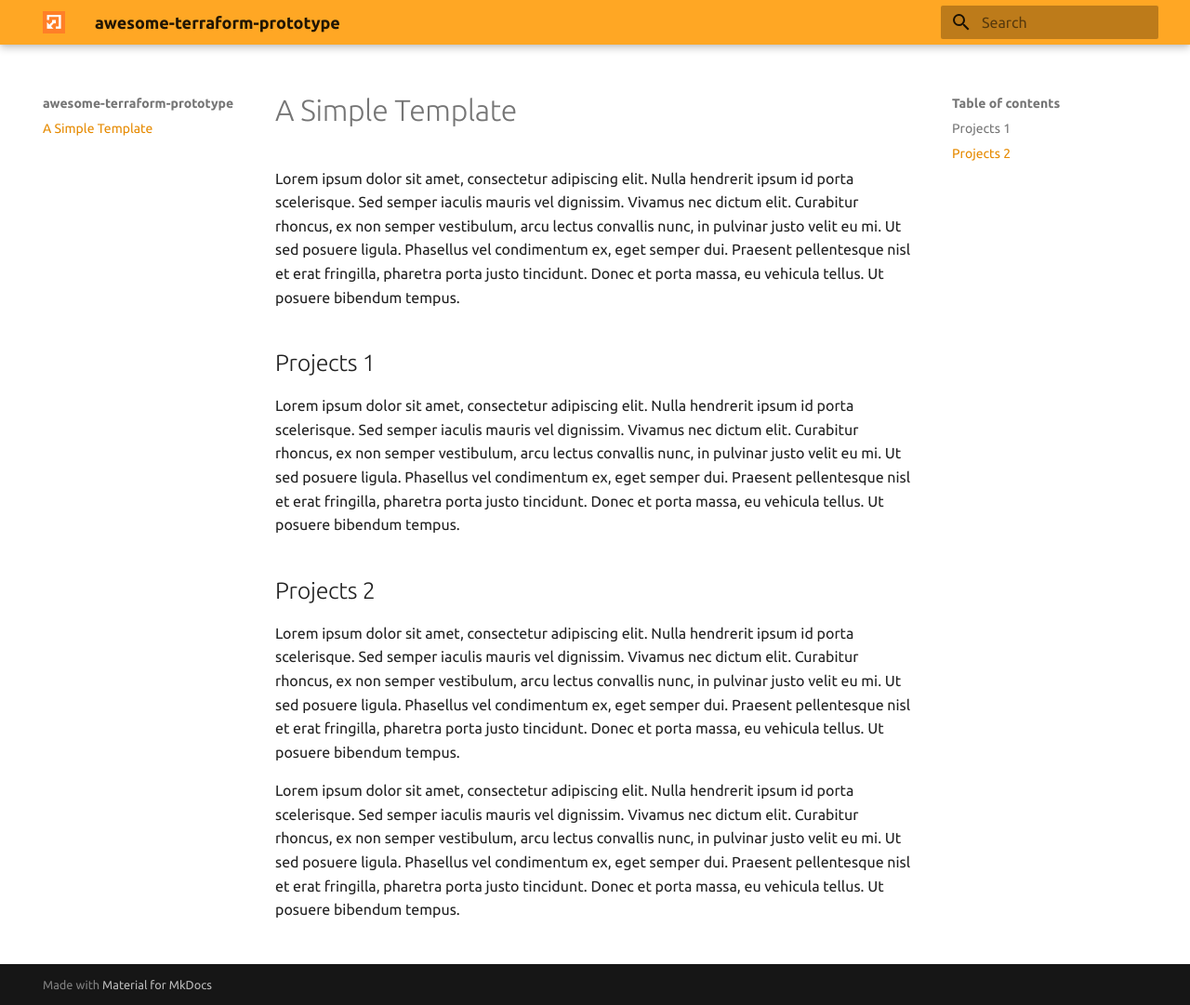
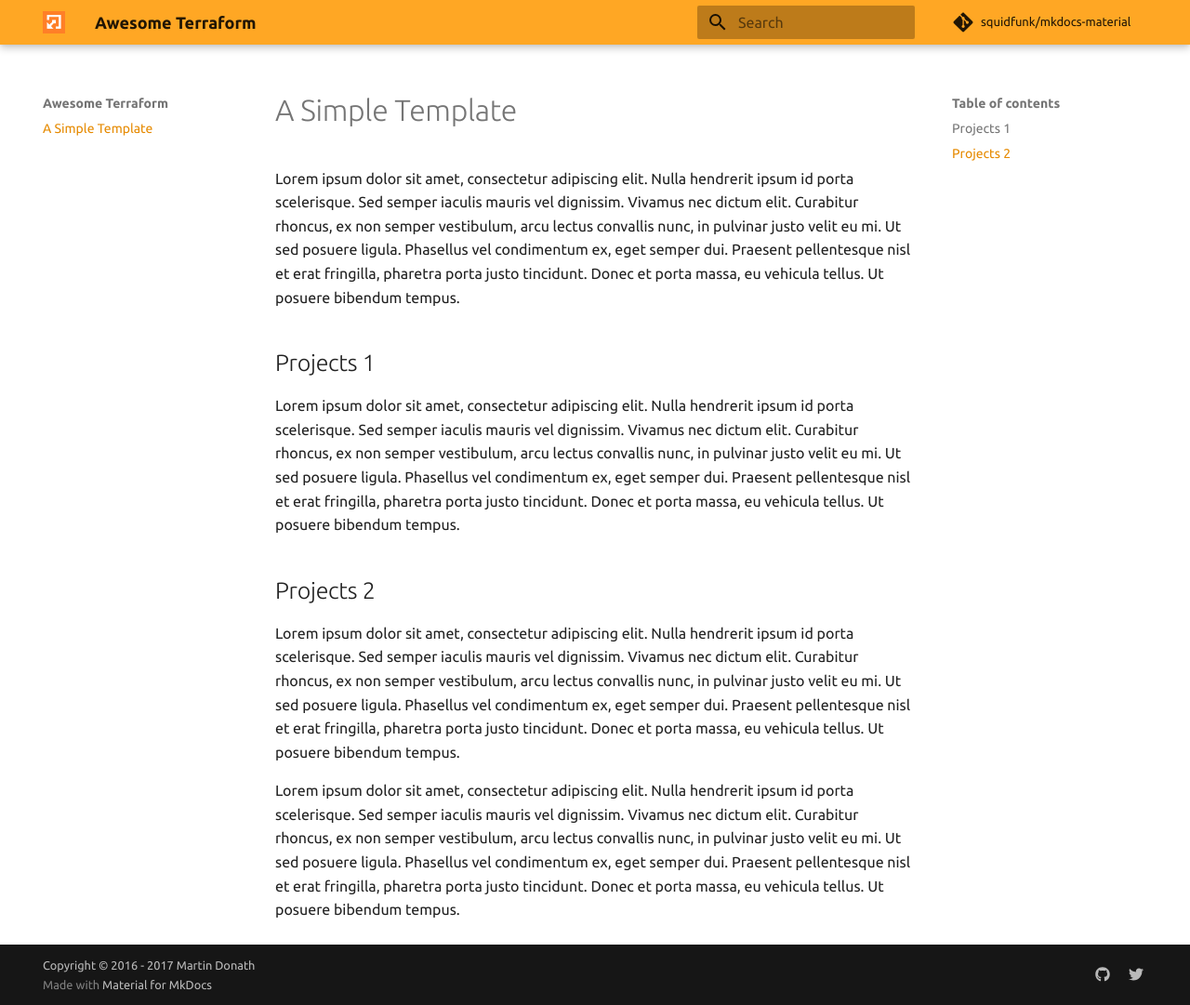
Before and after one commit to jrbeverly/awesome-terraform-prototype, an MkDocs documentation site: the page built from docs/README.md, in a window 1280 px wide and 1081 px high. Shown: the whole window at 93% size. Built offline with MkDocs 1.6.1 and Material for MkDocs 9.7.7, drawn with Linux system fonts in a browser that asks for light colours; comment, search, counter and statistics services are not loaded.

Commit message:
Setup the customization process

```diff
--- a/mkdocs.yml
+++ b/mkdocs.yml
@@ -1,11 +1,37 @@
-site_name: awesome-terraform-prototype
+# Project information
+site_name: 'Awesome Terraform'
+site_description: 'Curated list of awesome terraform resources'
+site_author: 'Jonathan Beverly'
+# site_url: 'https://squidfunk.github.io/mkdocs-material/'
+
+# Repository
+repo_name: 'squidfunk/mkdocs-material'
+repo_url: 'https://github.com/squidfunk/mkdocs-material'
 docs_dir: docs/
+
+# Copyright
+copyright: 'Copyright &copy; 2016 - 2017 Martin Donath'
+
+# Configuration
 theme:
   name: 'material'
+  language: 'en'
   logo: 'images/logo.png'
+  favicon: 'images/favicon.ico'
   palette:
     primary: 'orange'
     accent: 'yellow'
   font:
     text: 'Ubuntu'
     code: 'Ubuntu Mono'
+  search:
+    language: 'en'
+
+# Customization
+extra:
+  manifest: 'manifest.webmanifest'
+  social:
+    - type: 'github'
+      link: 'https://github.com/squidfunk'
+    - type: 'twitter'
+      link: 'https://twitter.com/squidfunk'
```
Also changed, not shown: docs/images/favicon.ico (added).
